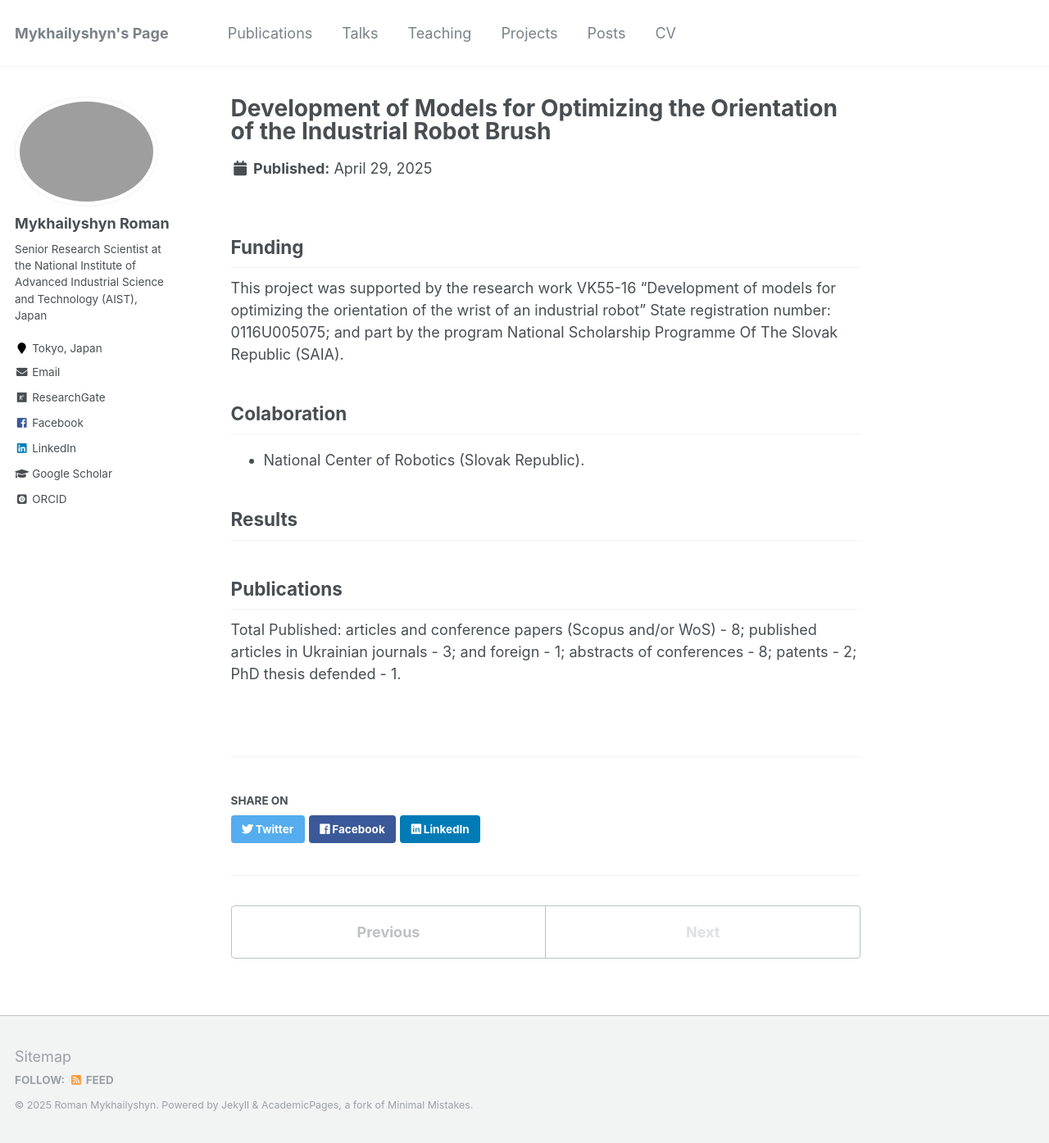
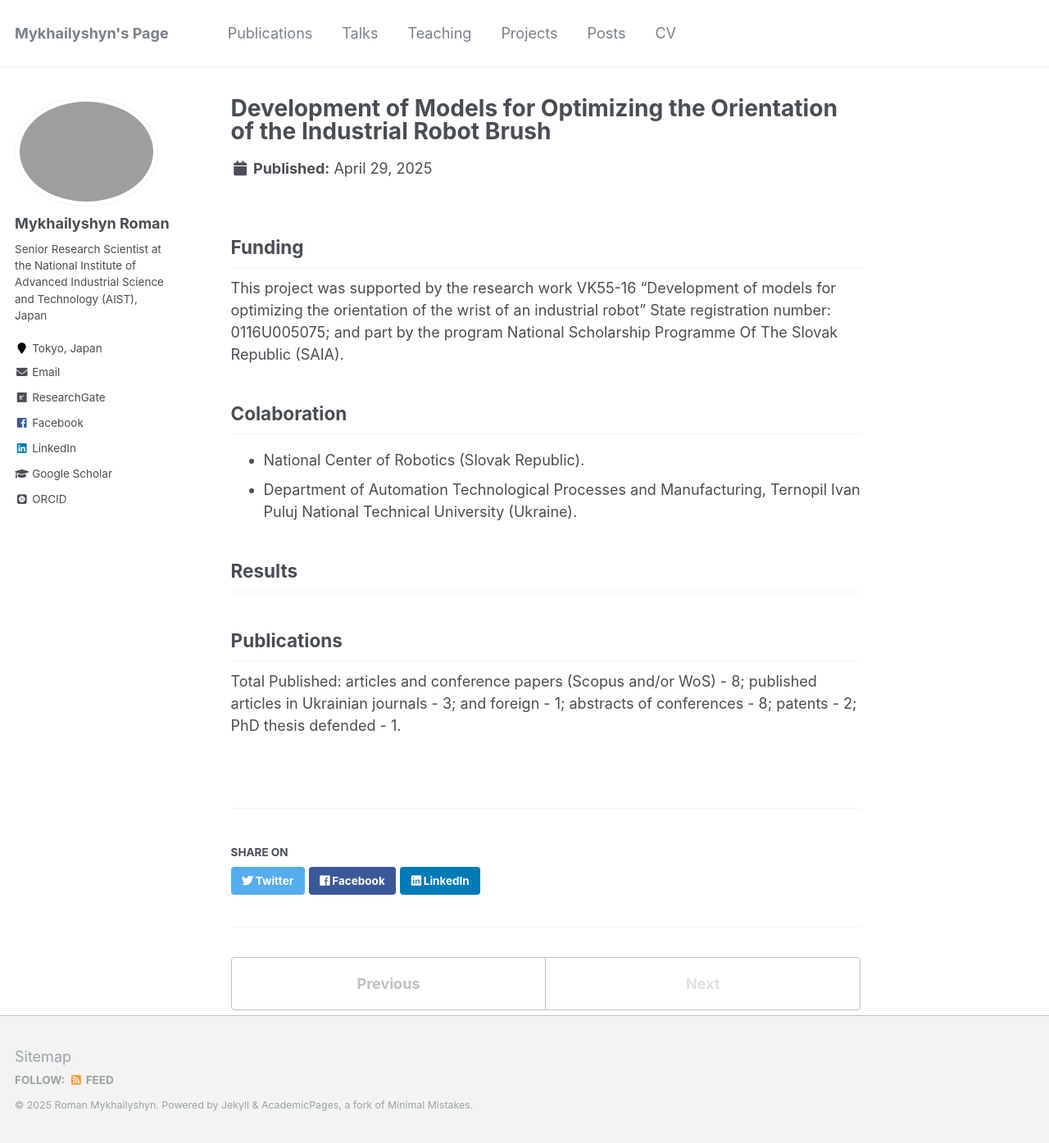
Before and after one commit to RomanMykhailyshyn/RomanMykhailyshyn.github.io, a Jekyll site: the page built from _portfolio/portfolio-7.md, in a window 1280 px wide and 1395 px high. Shown: the whole window at 82% size. Built offline with Jekyll 4.4.1, drawn with Linux system fonts in a browser that asks for light colours; some web fonts are replaced.

Commit message:
Update portfolio-7.md

```diff
--- a/_portfolio/portfolio-7.md
+++ b/_portfolio/portfolio-7.md
@@ -8,6 +8,7 @@ This project was supported by the research work VK55-16 "Development of models f
 
 ## Colaboration
 * National Center of Robotics (Slovak Republic).
+* Department of Automation Technological Processes and Manufacturing, Ternopil Ivan Puluj National Technical University (Ukraine).
 
 ## Results
 
```
